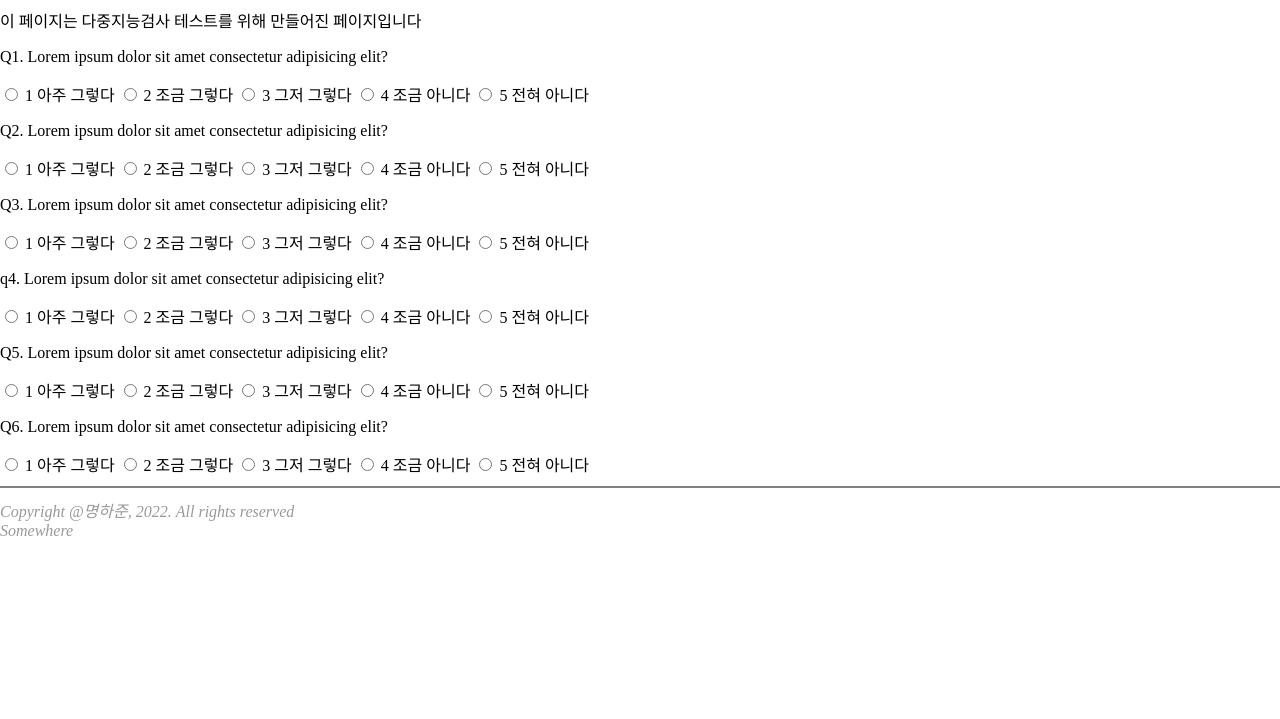
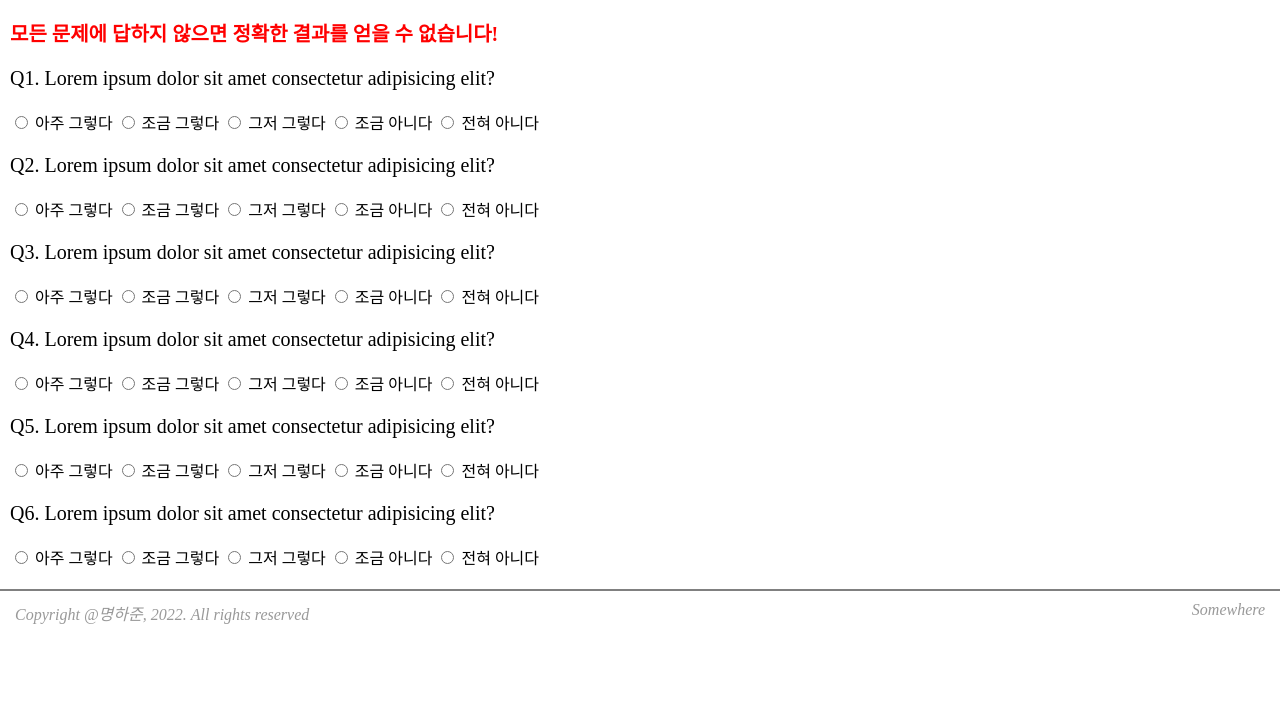
Before and after one commit to hajun-myoung/multi-test, a plain HTML site: page index.html in a window 1280 px wide. Shown: the part 81-800 px from the top of the page. Drawn offline with Linux system fonts and the light colour scheme.

Commit message:
Update style.css

```diff
--- a/index.html
+++ b/index.html
@@ -4,7 +4,7 @@
   <meta charset="UTF-8">
   <meta http-equiv="X-UA-Compatible" content="IE=edge">
   <meta name="viewport" content="width=device-width, initial-scale=1.0">
-  <title>정의 다중지능검사</title>
+  <title>다중지능검사</title>
   <link rel="stylesheet" href="style.css">
   <script src="./calculate.js"></script>
 </head>
@@ -12,14 +12,14 @@
 
 <header>
   <h1>
-    다중지능검사
+    &lt다중지능검사&gt
   </h1>
 </header>
 
 <main>
 
   <article class="notice">
-    이 페이지는 다중지능검사 테스트를 위해 만들어진 페이지입니다
+    모든 문제에 답하지 않으면 정확한 결과를 얻을 수 없습니다!
   </article>
 
   <article class="question">
@@ -28,15 +28,15 @@
       <p>Q1. Lorem ipsum dolor sit amet consectetur adipisicing elit?</p>
       <div class="choice">
         <input type="radio" name="q1" id="choice1" value="1">
-          <label for="choice1">1 아주 그렇다</label>
+          <label for="choice1">아주 그렇다</label>
         <input type="radio" name="q1" id="choice2" value="2">
-          <label for="choice2">2 조금 그렇다</label>
+          <label for="choice2">조금 그렇다</label>
         <input type="radio" name="q1" id="choice3" value="3">
-          <label for="choice3">3 그저 그렇다</label>
+          <label for="choice3">그저 그렇다</label>
         <input type="radio" name="q1" id="choice4" value="4">
-          <label for="choice4">4 조금 아니다</label>
+          <label for="choice4">조금 아니다</label>
         <input type="radio" name="q1" id="choice5" value="5">
-          <label for="choice5">5 전혀 아니다</label>
+          <label for="choice5">전혀 아니다</label>
       </div>
     </div>
 
@@ -44,15 +44,15 @@
       <p>Q2. Lorem ipsum dolor sit amet consectetur adipisicing elit?</p>
       <div class="choice">
         <input type="radio" name="q2" id="choice1" value="1">
-          <label for="choice1">1 아주 그렇다</label>
+          <label for="choice1">아주 그렇다</label>
         <input type="radio" name="q2" id="choice2" value="2">
-          <label for="choice2">2 조금 그렇다</label>
+          <label for="choice2">조금 그렇다</label>
         <input type="radio" name="q2" id="choice3" value="3">
-          <label for="choice3">3 그저 그렇다</label>
+          <label for="choice3">그저 그렇다</label>
         <input type="radio" name="q2" id="choice4" value="4">
-          <label for="choice4">4 조금 아니다</label>
+          <label for="choice4">조금 아니다</label>
         <input type="radio" name="q2" id="choice5" value="5">
-          <label for="choice5">5 전혀 아니다</label>
+          <label for="choice5">전혀 아니다</label>
       </div>
     </div>
 
@@ -60,31 +60,31 @@
       <p>Q3. Lorem ipsum dolor sit amet consectetur adipisicing elit?</p>
       <div class="choice">
         <input type="radio" name="q3" id="choice1" value="1">
-          <label for="choice1">1 아주 그렇다</label>
+          <label for="choice1">아주 그렇다</label>
         <input type="radio" name="q3" id="choice2" value="2">
-          <label for="choice2">2 조금 그렇다</label>
+          <label for="choice2">조금 그렇다</label>
         <input type="radio" name="q3" id="choice3" value="3">
-          <label for="choice3">3 그저 그렇다</label>
+          <label for="choice3">그저 그렇다</label>
         <input type="radio" name="q3" id="choice4" value="4">
-          <label for="choice4">4 조금 아니다</label>
+          <label for="choice4">조금 아니다</label>
         <input type="radio" name="q3" id="choice5" value="5">
-          <label for="choice5">5 전혀 아니다</label>
+          <label for="choice5">전혀 아니다</label>
       </div>
     </div>
 
     <div class="question_c">
-      <p>q4. Lorem ipsum dolor sit amet consectetur adipisicing elit?</p>
+      <p>Q4. Lorem ipsum dolor sit amet consectetur adipisicing elit?</p>
       <div class="choice">
         <input type="radio" name="q4" id="choice1" value="1">
-          <label for="choice1">1 아주 그렇다</label>
+          <label for="choice1">아주 그렇다</label>
         <input type="radio" name="q4" id="choice2" value="2">
-          <label for="choice2">2 조금 그렇다</label>
+          <label for="choice2">조금 그렇다</label>
         <input type="radio" name="q4" id="choice3" value="3">
-          <label for="choice3">3 그저 그렇다</label>
+          <label for="choice3">그저 그렇다</label>
         <input type="radio" name="q4" id="choice4" value="4">
-          <label for="choice4">4 조금 아니다</label>
+          <label for="choice4">조금 아니다</label>
         <input type="radio" name="q4" id="choice5" value="5">
-          <label for="choice5">5 전혀 아니다</label>
+          <label for="choice5">전혀 아니다</label>
       </div>
     </div>
 
@@ -92,15 +92,15 @@
       <p>Q5. Lorem ipsum dolor sit amet consectetur adipisicing elit?</p>
       <div class="choice">
         <input type="radio" name="q5" id="choice1" value="1">
-          <label for="choice1">1 아주 그렇다</label>
+          <label for="choice1">아주 그렇다</label>
         <input type="radio" name="q5" id="choice2" value="2">
-          <label for="choice2">2 조금 그렇다</label>
+          <label for="choice2">조금 그렇다</label>
         <input type="radio" name="q5" id="choice3" value="3">
-          <label for="choice3">3 그저 그렇다</label>
+          <label for="choice3">그저 그렇다</label>
         <input type="radio" name="q5" id="choice4" value="4">
-          <label for="choice4">4 조금 아니다</label>
+          <label for="choice4">조금 아니다</label>
         <input type="radio" name="q5" id="choice5" value="5">
-          <label for="choice5">5 전혀 아니다</label>
+          <label for="choice5">전혀 아니다</label>
       </div>
     </div>
 
@@ -108,15 +108,15 @@
       <p>Q6. Lorem ipsum dolor sit amet consectetur adipisicing elit?</p>
       <div class="choice">
         <input type="radio" name="q6" id="choice1" value="1">
-          <label for="choice1">1 아주 그렇다</label>
+          <label for="choice1">아주 그렇다</label>
         <input type="radio" name="q6" id="choice2" value="2">
-          <label for="choice2">2 조금 그렇다</label>
+          <label for="choice2">조금 그렇다</label>
         <input type="radio" name="q6" id="choice3" value="3">
-          <label for="choice3">3 그저 그렇다</label>
+          <label for="choice3">그저 그렇다</label>
         <input type="radio" name="q6" id="choice4" value="4">
-          <label for="choice4">4 조금 아니다</label>
+          <label for="choice4">조금 아니다</label>
         <input type="radio" name="q6" id="choice5" value="5">
-          <label for="choice5">5 전혀 아니다</label>
+          <label for="choice5">전혀 아니다</label>
       </div>
     </div>
 
@@ -125,11 +125,13 @@
 
 <footer>
   <div class="divider"></div>
-  <div class="copyright">
-    Copyright @명하준, 2022. All rights reserved
-  </div>
-  <div class="address">
-    Somewhere
+  <div class="info">
+    <div class="copyright">
+      Copyright @명하준, 2022. All rights reserved
+    </div>
+    <div class="address">
+      Somewhere
+    </div>
   </div>
 </footer>
 
--- a/style.css
+++ b/style.css
@@ -2,6 +2,26 @@
 body{
     margin: 0;
     padding: 0;
+}
+
+/* header */
+header{
+    text-align: center;
+}
+
+/* main */
+main{
+    padding: 10px;
+}
+
+main .notice{
+    font-size: 20px;
+    font-weight: bold;
+    color: #F00;
+}
+
+main .question div p{
+    font-size: 20px;
 }
 
 /* footer */
@@ -12,7 +32,23 @@ body{
     margin: 10px 0;
 }
 
-footer div{
+footer .info{
+    width: 100%;
+    display: grid;
+    grid-template-columns: 1fr 1fr;
+}
+
+footer div.copyright{
     color: #999;
     font-style: italic;
+
+    padding: 0 0 0 15px;
 }
+
+footer div.address{
+    color: #999;
+    font-style: italic;
+    text-align: right;
+
+    padding: 0 15px 0 0;
+}
```
